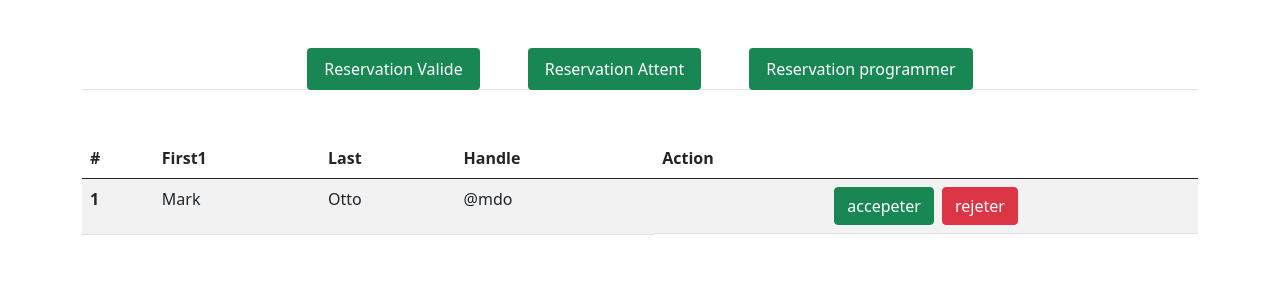
After one commit to Th3-attacker/Motel, a PHP site: page /views/admin/index.php in a window 1280 px wide. The commit adds this page. Shown: the top 300 px of the page. Run offline with PHP 8.4, Linux system fonts and the light colour scheme.

Commit message:
add index of admin and reservation form

```diff
--- a/database/Database.php
+++ b/database/Database.php
@@ -1,7 +1,7 @@
 <?php
 
 try {
-    $db = new PDO('mysql:host=database;dbname=docker', 'root', 'tiger');
+    $db = new PDO('mysql:host=localhost;dbname=motel', 'root', '');
     return $db;
 } catch (PDOException $e) {
     echo $e->getMessage();
--- /dev/null
+++ b/views/admin/index.php
@@ -0,0 +1,156 @@
+<!DOCTYPE html>
+<html lang="en">
+  <head>
+    <meta charset="UTF-8" />
+    <meta name="viewport" content="width=device-width, initial-scale=1.0" />
+    <link
+      href="https://cdn.jsdelivr.net/npm/bootstrap@5.0.0-beta1/dist/css/bootstrap.min.css"
+      rel="stylesheet"
+      integrity="sha384-giJF6kkoqNQ00vy+HMDP7azOuL0xtbfIcaT9wjKHr8RbDVddVHyTfAAsrekwKmP1"
+      crossorigin="anonymous"
+    />
+    <title>Document</title>
+    <script>
+      tab.show();
+      var triggerEl = document.querySelector('#myTab a[href="#attent"]');
+      bootstrap.Tab.getInstance(triggerEl).show(); // Select tab by name
+    </script>
+  </head>
+  <body>
+    <div class="container mt-5 mb-5">
+      <nav>
+        <div
+          class="d-grid gap-5 d-md-flex justify-content-md-center mb-5 nav nav-tabs"
+          id="nav-tab"
+          role="tablist"
+        >
+          <a
+            href="#nav-valide"
+            class="btn btn-success nav-link"
+            id="nav-valide-tab"
+            data-bs-toggle="tab"
+            role="tab"
+            aria-controls="nav-valide"
+            aria-selected="true"
+          >
+            Reservation Valide
+          </a>
+          <a
+            href="#nav-attent"
+            class="btn btn-success nav-link"
+            id="nav-attent-tab"
+            data-bs-toggle="tab"
+            role="tab"
+            aria-controls="nav-attent"
+            aria-selected="true"
+          >
+            Reservation Attent
+          </a>
+          <a
+            href="#nav-programmer"
+            class="btn btn-success nav-link"
+            id="nav-programmer-tab"
+            data-bs-toggle="tab"
+            role="tab"
+            aria-controls="nav-programmer"
+            aria-selected="true"
+          >
+            Reservation programmer
+          </a>
+        </div>
+      </nav>
+      <div class="tab-content" id="nav-tabContent">
+        <div
+          class="tab-pane fade show active"
+          id="nav-valide"
+          role="tabpanel"
+          aria-labelledby="nav-valide-tab"
+        >
+          <table class="table table-striped">
+            <thead>
+              <tr>
+                <th scope="col">#</th>
+                <th scope="col">First1</th>
+                <th scope="col">Last</th>
+                <th scope="col">Handle</th>
+                <th scope="col">Action</th>
+              </tr>
+            </thead>
+            <tbody>
+              <tr>
+                <th scope="row">1</th>
+                <td>Mark</td>
+                <td>Otto</td>
+                <td>@mdo</td>
+                <td class="gap-2 d-flex justify-content-md-center">
+                  <button class="btn btn-success">accepeter</button>
+                  <button class="btn btn-danger">rejeter</button>
+                </td>
+              </tr>
+            </tbody>
+          </table>
+        </div>
+        <div
+          class="tab-pane fade show"
+          id="nav-attent"
+          role="tabpanel"
+          aria-labelledby="nav-attent-tab"
+        >
+          <table class="table table-striped">
+            <thead>
+              <tr>
+                <th scope="col">#</th>
+                <th scope="col">First2</th>
+                <th scope="col">Last</th>
+                <th scope="col">Handle</th>
+                <th scope="col">Action</th>
+              </tr>
+            </thead>
+            <tbody>
+              <tr>
+                <th scope="row">1</th>
+                <td>Mark</td>
+                <td>Otto</td>
+                <td>@mdo</td>
+                <td class="gap-2 d-flex justify-content-md-center">
+                  <button class="btn btn-success">accepeter</button>
+                  <button class="btn btn-danger">rejeter</button>
+                </td>
+              </tr>
+            </tbody>
+          </table>
+        </div>
+        <div
+          class="tab-pane fade show"
+          id="nav-programmer"
+          role="tabpanel"
+          aria-labelledby="nav-programmer-tab"
+        >
+          <table class="table table-striped">
+            <thead>
+              <tr>
+                <th scope="col">#</th>
+                <th scope="col">First3</th>
+                <th scope="col">Last</th>
+                <th scope="col">Handle</th>
+                <th scope="col">Action</th>
+              </tr>
+            </thead>
+            <tbody>
+              <tr>
+                <th scope="row">1</th>
+                <td>Mark</td>
+                <td>Otto</td>
+                <td>@mdo</td>
+                <td class="gap-2 d-flex justify-content-md-center">
+                  <button class="btn btn-success">accepeter</button>
+                  <button class="btn btn-danger">rejeter</button>
+                </td>
+              </tr>
+            </tbody>
+          </table>
+        </div>
+      </div>
+    </div>
+  </body>
+</html>
```
Also changed, not shown: routes.php (+14 -10 lines), views/partials/modal_login.php (+10 -3 lines), views/reservation.php (added, +33 -0 lines).
